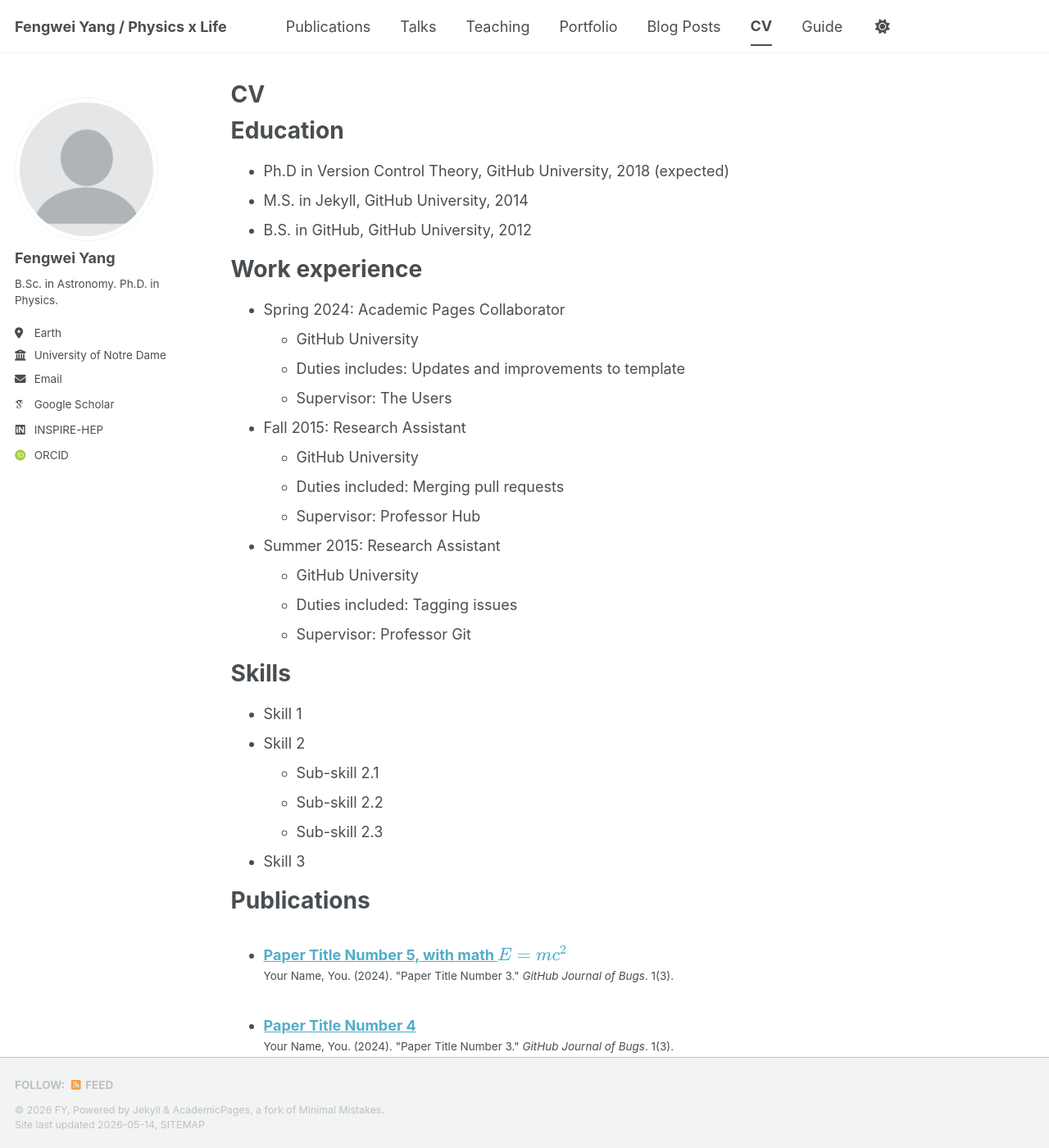
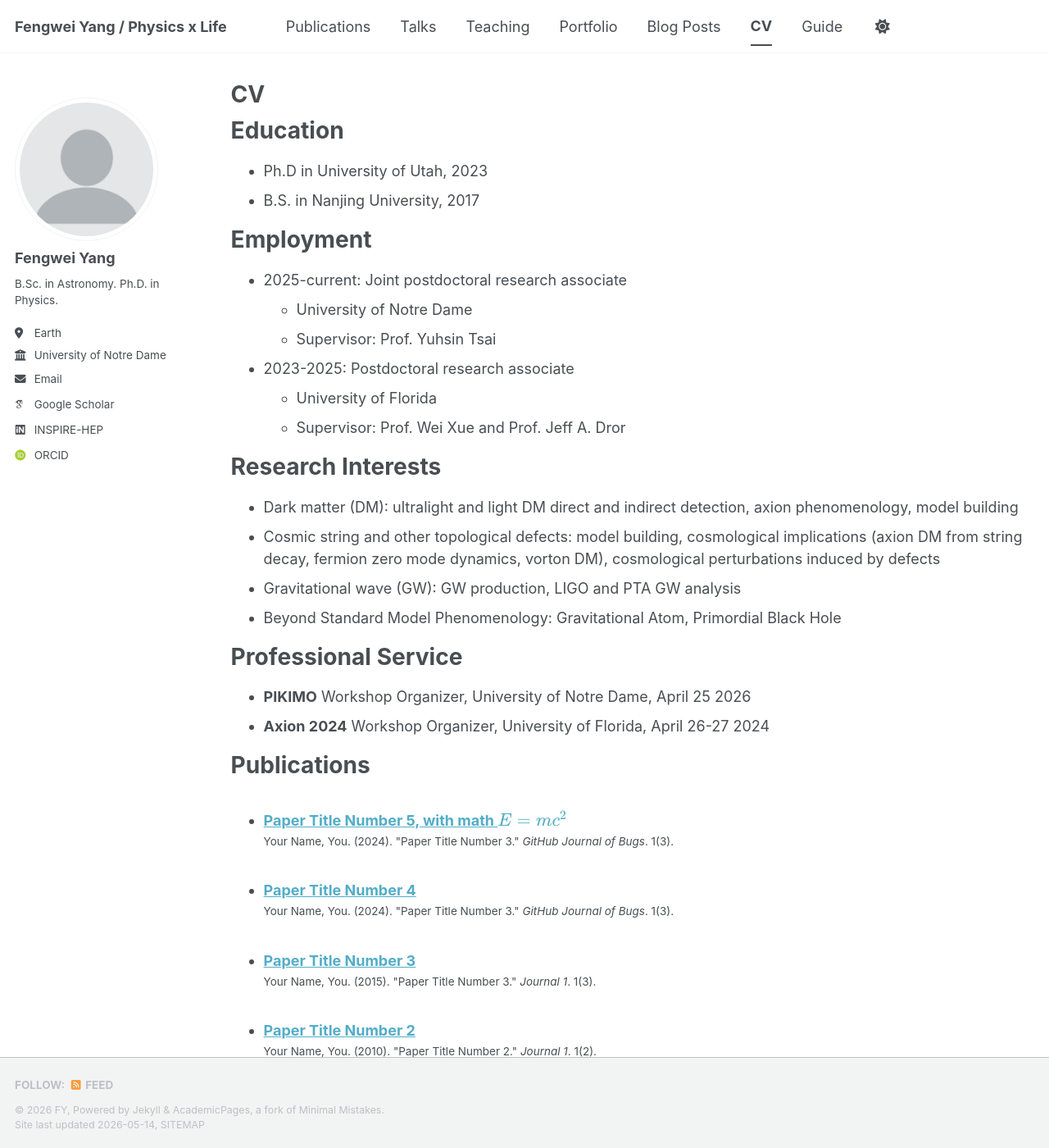
Before and after one commit to F-W-Yang/F-W-Yang.github.io, a Jekyll site: the page built from _pages/cv.md, in a window 1280 px wide and 1400 px high. Shown: the whole window at 82% size. Built offline with Jekyll 4.4.1, drawn with Linux system fonts in a browser that asks for light colours; some web fonts are replaced; a script bundle is joined from its source files by our own code; library files that are not in the unit come from our copies; some of the changed text lies outside the part shown.

Commit message:
Update CV with new education and employment details

```diff
--- a/_pages/cv.md
+++ b/_pages/cv.md
@@ -11,35 +11,30 @@ redirect_from:
 
 Education
 ======
-* Ph.D in Version Control Theory, GitHub University, 2018 (expected)
-* M.S. in Jekyll, GitHub University, 2014
-* B.S. in GitHub, GitHub University, 2012
+* Ph.D in University of Utah, 2023
+* B.S. in Nanjing University, 2017
 
-Work experience
+Employment
 ======
-* Spring 2024: Academic Pages Collaborator
-  * GitHub University
-  * Duties includes: Updates and improvements to template
-  * Supervisor: The Users
+* 2025-current: Joint postdoctoral research associate
+  * University of Notre Dame
+  * Supervisor: Prof. Yuhsin Tsai
 
-* Fall 2015: Research Assistant
-  * GitHub University
-  * Duties included: Merging pull requests
-  * Supervisor: Professor Hub
+* 2023-2025: Postdoctoral research associate
+  * University of Florida
+  * Supervisor: Prof. Wei Xue and Prof. Jeff A. Dror
 
-* Summer 2015: Research Assistant
-  * GitHub University
-  * Duties included: Tagging issues
-  * Supervisor: Professor Git
+Research Interests
+======
+* Dark matter (DM): ultralight and light DM direct and indirect detection, axion phenomenology, model building
+* Cosmic string and other topological defects: model building, cosmological implications (axion DM from string decay, fermion zero mode dynamics, vorton DM), cosmological perturbations induced by defects
+* Gravitational wave (GW): GW production, LIGO and PTA GW analysis
+* Beyond Standard Model Phenomenology: Gravitational Atom, Primordial Black Hole
 
-Skills
+Professional Service
 ======
-* Skill 1
-* Skill 2
-  * Sub-skill 2.1
-  * Sub-skill 2.2
-  * Sub-skill 2.3
-* Skill 3
+* **PIKIMO** Workshop Organizer, University of Notre Dame, April 25 2026
+* **Axion 2024** Workshop Organizer, University of Florida, April 26-27 2024
 
 Publications
 ======
@@ -59,6 +54,31 @@ Teaching
     {% include archive-single-cv.html %}
   {% endfor %}</ul>
 
-Service and leadership
+Conferences, Workshops and Schools
 ======
-* Currently signed in to 43 different slack teams
+* **PHENO 26**
+  *University of Pittsburgh, USA, 2026*
+* **DESY Theory Workshop: Synergies Towards the Future Standard Model**
+  *DESY Hamburg, Germany, 2025*
+* **From the Cosmos to the Lab: Novel Links and Strategies**
+  *MITP, Johannes Gutenberg University Mainz, Germany, 2025*
+* **Cosmological Probes of New Physics 2025**
+  *University of Notre Dame, USA, 2025*
+* **No Stone Unturned Workshop**
+  *University of Utah, USA, 2025*
+* **Miami Conference 2024**
+  *University of Miami, USA, 2024*
+* **Axions 2024**
+  *University of Florida, USA, 2024*
+* **The Early Universe: A Window to New Physics**
+  *University of Florida, USA, 2023*
+* **The 32nd Texas Symposium on Relativistic Astrophysics**
+  *Tsung-Dao Lee Institute, Shanghai Jiao Tong University, China, 2023*
+* **TASI 2022 – ``Ten Years After the Higgs Discovery: Particle Physics Now and Future''**
+  *University of Colorado Boulder, USA, 2022*
+* **49th SLAC Summer Institute – The Higgs State Fair**
+  *Online Zoom video-conference, USA, 2021*
+* **Summer School on Particle Physics**
+  *An ICTP Virtual Meeting, Italy, 2021*
+* **Winter School in Theoretical Physics, Institute for Advanced Studies**
+  *Hebrew University, Israel, 2019*
```
